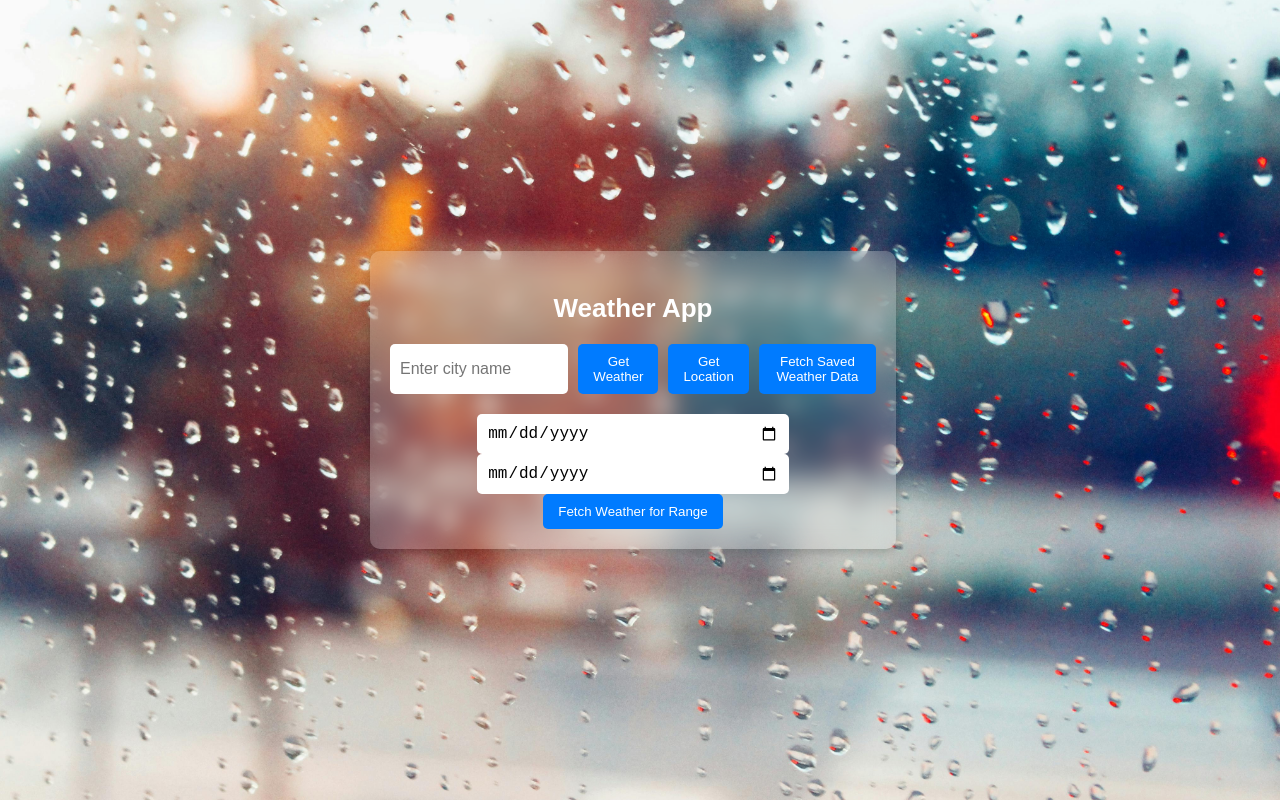
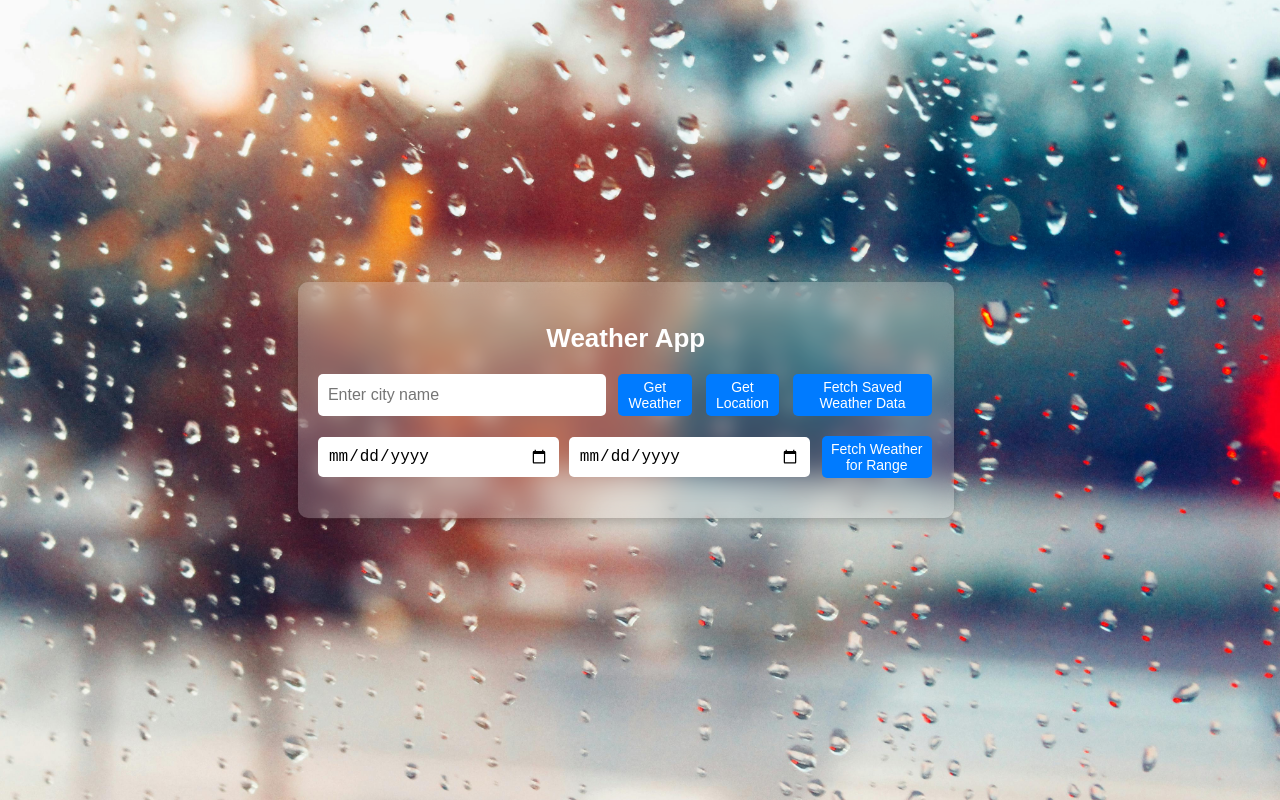
Before and after one commit to GeetaHade/Weather-App, a React (Create React App) app: page / in a window 1280 px wide. Built offline with nearby package versions, Linux system fonts and the light colour scheme.

Commit message:
add: delete operation

```diff
--- a/src/App.css
+++ b/src/App.css
@@ -15,11 +15,11 @@ body {
 .app {
   padding: 20px;
   width: 90%;
-  max-width: 500px;
+  max-width: 1500px; /* Increased from 500px to 800px */
   background: rgba(255, 255, 255, 0.2); /* Transparent background */
   border-radius: 10px;
   box-shadow: 0px 4px 10px rgba(0, 0, 0, 0.2);
-  backdrop-filter: blur(10px); /* Glass effect */
+  backdrop-filter: blur(10px);
 }
 
 h2 {
@@ -99,42 +99,84 @@ button:hover {
   font-size: 14px;
 }
 
-.forecast {
-  margin-top: 20px;
+.weather-table {
+  width: 100%; /* Ensure table stretches to full width */
+  border-collapse: collapse;
 }
 
-.forecast-container {
+.weather-table th, .weather-table td {
+  padding: 4px;
+  text-align: center;
+  border: 1px solid #ddd;
+  white-space: nowrap; /* Prevent wrapping */
+}
+
+.date-range-container {
   display: flex;
   justify-content: center;
-  gap: 15px;
-  flex-wrap: wrap;
+  align-items: center; /* Ensures vertical alignment */
+  gap: 10px; /* Space between elements */
+  margin-bottom: 20px;
 }
 
-.forecast-card {
-  background: rgba(255, 255, 255, 0.2); /* Glass effect */
-  padding: 15px;
-  border-radius: 10px;
-  width: 100px;
-  text-align: center;
-  box-shadow: 0px 4px 6px rgba(0, 0, 0, 0.2);
-  backdrop-filter: blur(10px);
-  transition: transform 0.3s ease-in-out;
+button {
+  padding: 5px 8px;
+  font-size: 14px;
+  margin: 0 2px;
+  background-color: #007bff; /* Keep color consistent */
+  color: white;
+  border: none; /* Remove button border */
+  outline: none; /* Remove focus outline */
+  cursor: pointer;
+  border-radius: 5px; /* Add subtle rounding */
 }
 
-.forecast-card:hover {
-  transform: scale(1.05);
+button:hover {
+  background-color: #0056b3;
 }
 
-.day {
-  font-weight: bold;
-  font-size: 16px;
+button:active {
+  transform: scale(0.98);
 }
 
-.temp {
-  font-size: 14px;
-  margin: 5px 0;
+.saved-weather {
+  margin-top: 20px;
+  overflow-x: auto; /* Allow scrolling if the table overflows */
 }
 
-.desc {
-  font-size: 12px;
+.weather-table {
+  width: 100%;
+  max-width: 100%;
+  border-collapse: collapse;
+  overflow-x: auto; /* Allow scrolling */
+  display: block; /* Makes the table scrollable horizontally */
 }
+
+.weather-table th,
+.weather-table td {
+  padding: 8px;
+  text-align: center;
+  border: 1px solid #ddd;
+}
+
+.weather-table td button {
+  padding: 5px 10px;
+  background-color: #007bff; /* Red color for delete button */
+  color: white;
+  border-radius: 5px;
+  cursor: pointer;
+  border: none;
+  transition: background-color 0.3s;
+}
+
+.weather-table td button:hover {
+  background-color: #0056b3;
+}
+
+.weather-table td button:active {
+  transform: scale(0.98);
+}
+
+.weather-table td button.delete-btn {
+  margin-left: 10px; /* Space between buttons */
+}
```
Also changed, not shown: 1 other file (tests, documents, lock files or other folders).
